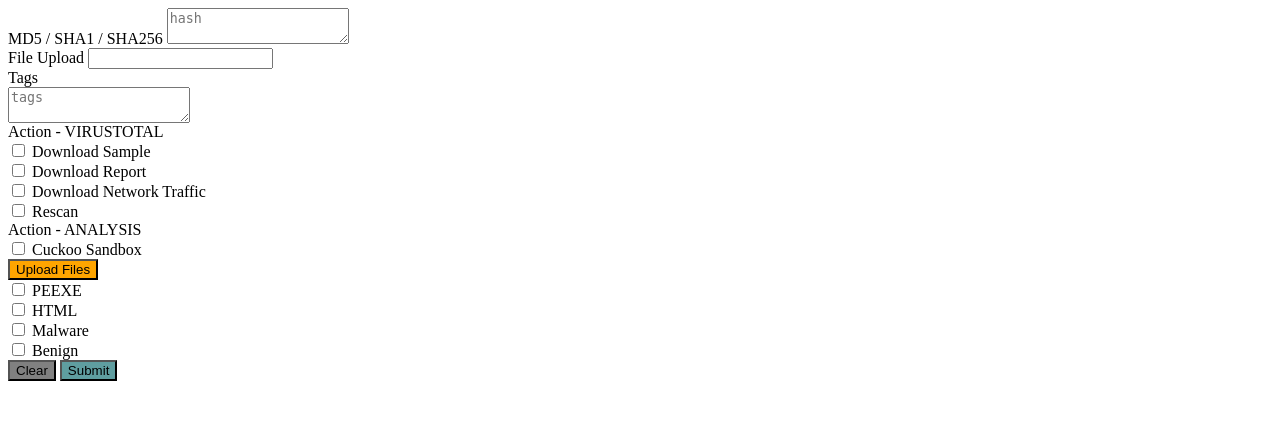
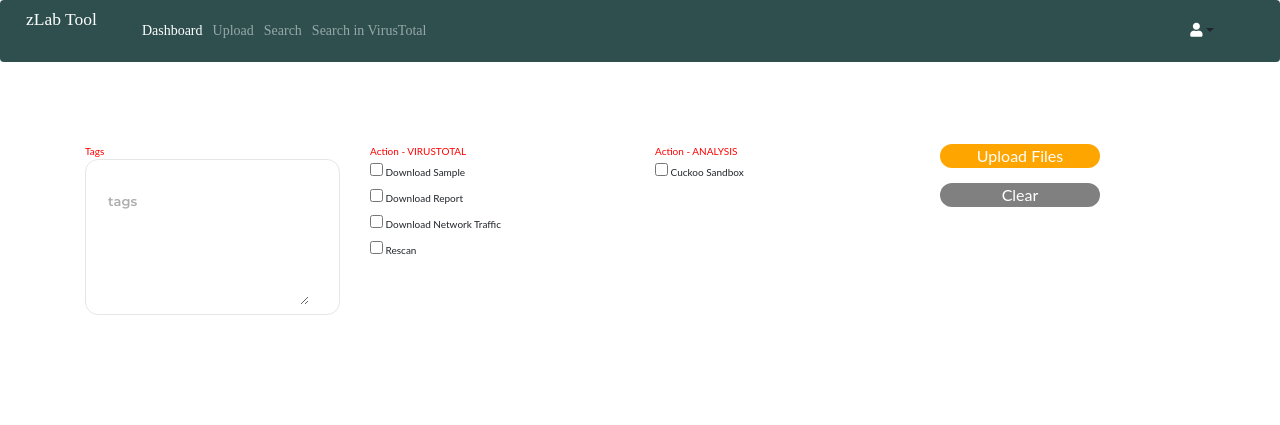
Before and after one commit to hazalmaslan/django-webapp, a Django app: template z_lab_engine/templates/z_lab_engine/index.html in a window 1280 px wide. Shown: the top 425 px of the page. Run offline with Django 3.2, Linux system fonts and the light colour scheme; the template is opened without the code that fills it, so the values that code supplies are empty; some libraries are stand-ins or nearby versions.

Commit message:
try updating upload page

```diff
--- a/z_lab_engine/templates/z_lab_engine/index.html
+++ b/z_lab_engine/templates/z_lab_engine/index.html
@@ -1,81 +1,105 @@
+{% extends 'z_lab_engine/base.html' %} {% block body %}
+<div class="container-fluid">
+
+    {% if error_message %}
+    <p><strong>{{ error_message }}</strong></p>
+    {% endif %}
+    <div class="wrap-contact100">
 
 
 
-    <div class="wrap-contact100">
-        <form class="contact100-form validate-form">
 
-
-            <div class="wrap-input100 validate-input bg1 rs1-wrap-input100 col-8">
-                <span class="label-input100">MD5 / SHA1 / SHA256</span>
-                <textarea class="input100" placeholder="hash"></textarea>
-            </div>
-
-            <div class="wrap-input100 validate-input bg1 rs1-wrap-input100 col-3"  >
-                <span class="label-input100">File Upload</span>
-                <input class="input100" type="text" name="phone">
-
-            </div>
 
             <div class="container col-md-12 col-xs-6 col-lg-12">
                 <div class="row">
                     <div class="col-3">
                         <article>Tags</article>
                         <div class="wrap-input100 validate-input bg0">
-                        <textarea class="input100" placeholder="tags"></textarea>
+                            <label for="tags-textbox"></label>
+                            <textarea class="input100" id="tags-textbox" name="upload_tags" placeholder="tags"></textarea>
                         </div>
                     </div>
                     <div class="col-3 ">
                         <article>Action - VIRUSTOTAL</article>
-                    <input type="checkbox" value="Download Sample"> Download Sample <br>
-                    <input type="checkbox" value="Download Report"> Download Report <br>
-                    <input type="checkbox" value="Download Network Traffic"> Download Network Traffic <br>
-                    <input type="checkbox" value="Rescan"> Rescan <br>
+                        <label>
+                            <input type="checkbox" value="Download Sample">
+                        </label> Download Sample
+                        <br>
+                        <label>
+                            <input type="checkbox" value="Download Report">
+                        </label> Download Report
+                        <br>
+                        <label>
+                            <input type="checkbox" value="Download Network Traffic">
+                        </label> Download Network Traffic
+                        <br>
+                        <label>
+                            <input type="checkbox" value="Rescan">
+                        </label> Rescan
+                        <br>
                     </div>
                     <div class="col-3 ">
                         <article>Action - ANALYSIS</article>
-                    <input type="checkbox" value="Cuckoo Sandbox"> Cuckoo Sandbox <br>
+                        <label>
+                            <input type="checkbox" value="Cuckoo Sandbox">
+                        </label> Cuckoo Sandbox
+                        <br>
                     </div>
-                  <div class="col-3">
-                    <button class="contact50-form-btn"  style="background-color: orange">
-                        <span>
-                            Upload Files
-                            <i class="fa fa-long-arrow-up" aria-hidden="true"></i>
-                        </span>
+                    <div class="col-2">
+                        <button type="submit" class="contact50-form-btn" style="background-color: orange">
+                            <span>Upload Files<i class="fa fa-long-arrow-up" aria-hidden="true"></i></span>
+                        </button>
+                        <br>
+                        <button type="reset" class="contact50-form-btn" style="background-color: gray">
+                            <span>Clear<i class="fa fa-long-arrow-up" aria-hidden="true"></i></span>
                         </button>
                     </div>
                 </div>
                 <div class="col-3 ">
-                <input type="checkbox" value="PEEXE"> PEEXE <br>
-                <input type="checkbox" value="HTML"> HTML <br>
-                <input type="checkbox" value="Bike"> Malware <br>
-                <input type="checkbox" value="Malware"> Benign <br>
+                    {% for tag in sample_tags %}
+                    <label>
+                        <input type="checkbox" name="tags" value="{{ tag }}" onchange="printOnTagsTextBox()">
+                    </label>{{ tag }}
+                    <br> {% endfor %}
                 </div>
             </div>
-        <div class="container-contact100-form-btn" >
-            <button class="contact100-form-btn" style="background-color: gray">
-                <span>
-                    Clear
-                    <i aria-hidden="true"></i>
-                </span>
-            </button>
-            <button class="contact100-form-btn" style="background-color: cadetblue">
-                <span>
-                    Submit
-                    <i class="fa fa-long-arrow-right m-l-7" aria-hidden="true"></i>
-                </span>
-            </button>
-        </div>
+
         </form>
     </div>
+</div>
+{% block content %}
+<script type="text/javascript">
+    function remove(arr, value) {
+        return arr.filter(function(ele) {
+            return ele !== value;
+        });
+    }
 
+    function getTags() {
+        var arr = [];
+        document.getElementsByName("tags").forEach(function(element) {
+            if (element.checked) {
+                arr.push(element.value);
+                console.log(arr);
+            } else {
+                remove(arr, element.value);
+            }
+        });
+        var text = "";
+        for (var index = 0; index < arr.length - 1; index++) {
+            text += arr[index] + ", ";
+            console.log(text);
+        }
+        text += arr[arr.length - 1];
+        return text;
+    }
 
-<!--===============================================================================================-->
-	<script src="vendor/jquery/jquery-3.2.1.min.js"></script>
-<!--===============================================================================================-->
-	<script src="vendor/bootstrap/js/popper.js"></script>
-	<script src="vendor/bootstrap/js/bootstrap.min.js"></script>
+    function printOnTagsTextBox() {
+        var text = getTags();
 
-	<script src="js/main.js"></script>
-
-</body>
-</html>
+        var tagBox = document.getElementById("tags-textbox");
+        tagBox.value = text;
+    }
+</script>
+{% endblock %}
+{% endblock %}
```
Also changed, not shown: z_lab_engine/templates/z_lab_engine/upload.html (+38 -27 lines). Lines whose indentation alone changed are shown as unchanged.
